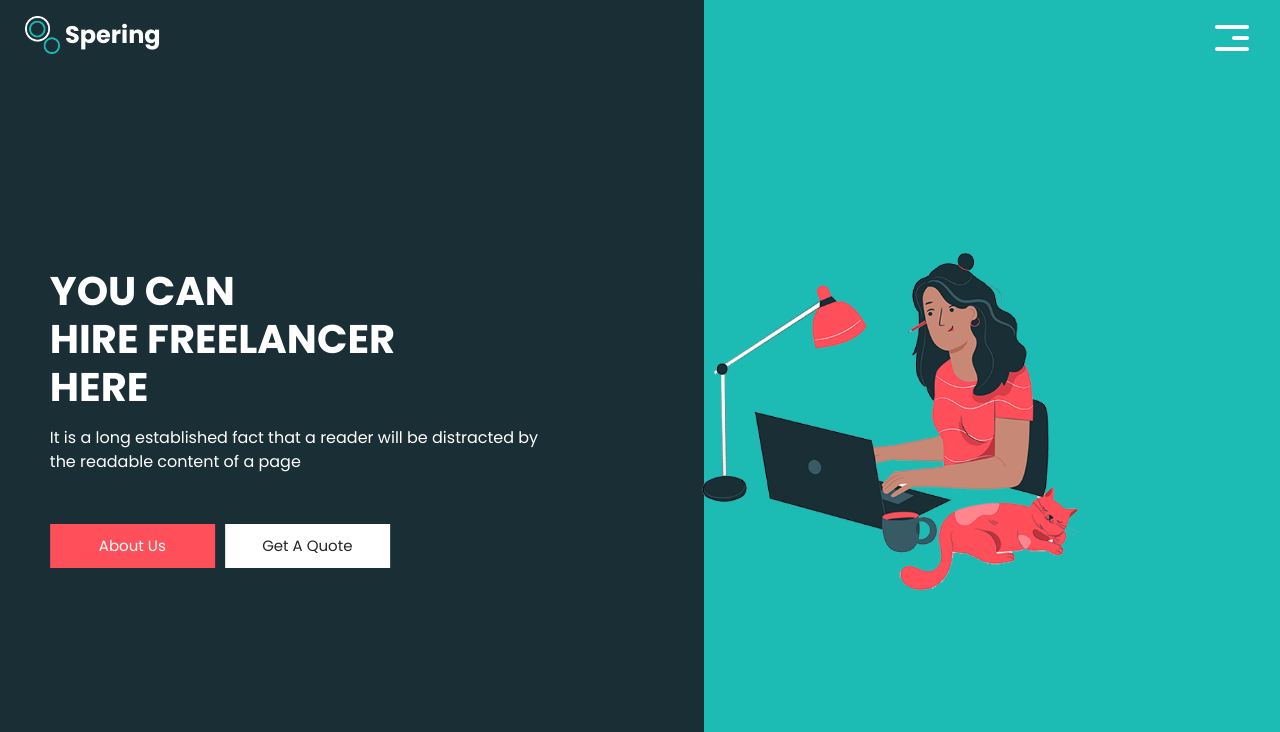
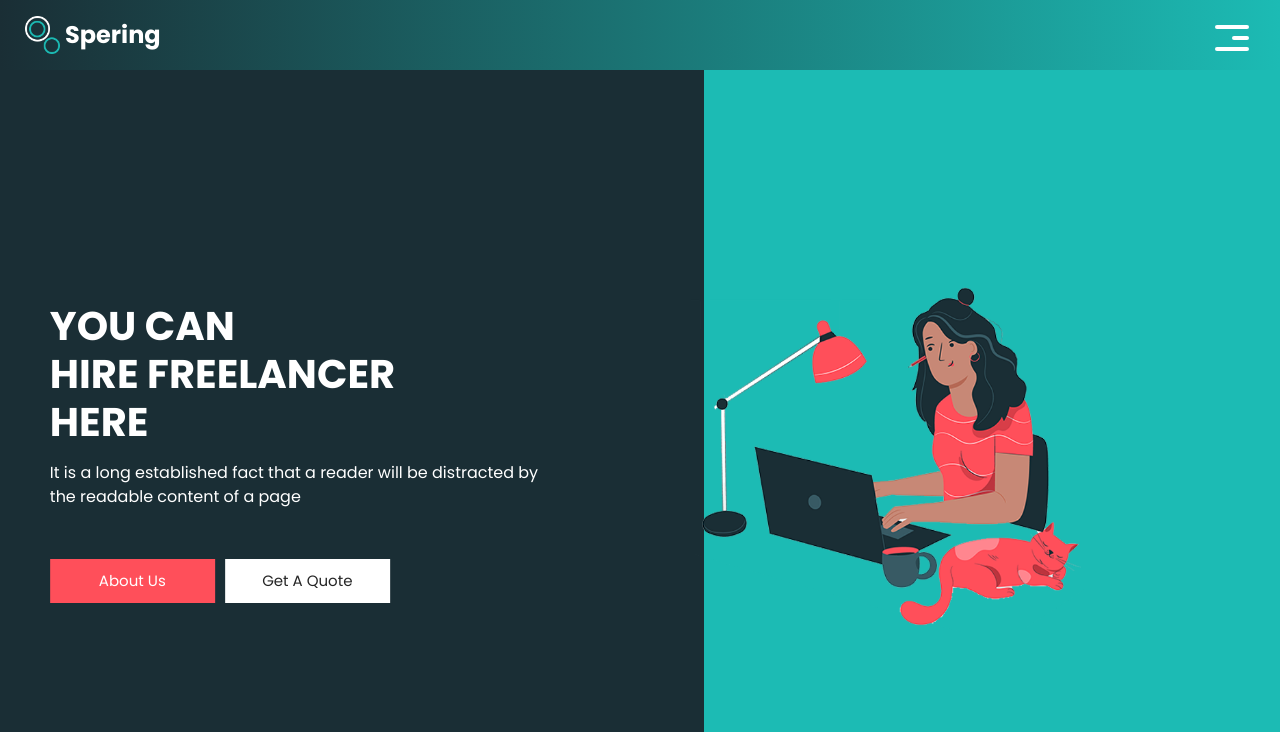
Before and after one commit to vidanovicdj/KTEHvezbe2, a plain HTML site: page index.html in a window 1280 px wide. Shown: the top 732 px of the page. Drawn offline with Linux system fonts and the light colour scheme.

Commit message:
izmena menija

```diff
--- a/css/style.css
+++ b/css/style.css
@@ -876,3 +876,12 @@ a:focus {
           transform: rotate(-45deg) translate(8px, -8px);
 }
 /*# sourceMappingURL=style.css.map */
+
+/*moje izmene*/
+
+body>header.header_section {
+  position: sticky;
+  top: 0px;
+  z-index: 1000;
+  background: linear-gradient(to right, #1a2e35, #1cbbb4);
+}
--- a/index.html
+++ b/index.html
@@ -25,7 +25,6 @@
 </head>
 
 <body>
-  <div class="hero_area">
   <!-- header section strats -->
   <header class="header_section">
     <div class="container-fluid">
@@ -86,6 +85,7 @@
     </div>
   </header>
   <!-- end header section -->
+  <div class="hero_area">
     <!-- slider section -->
     <section class="slider_section ">
       <div class="carousel_btn-container">
```
Lines whose indentation alone changed are shown as unchanged.
